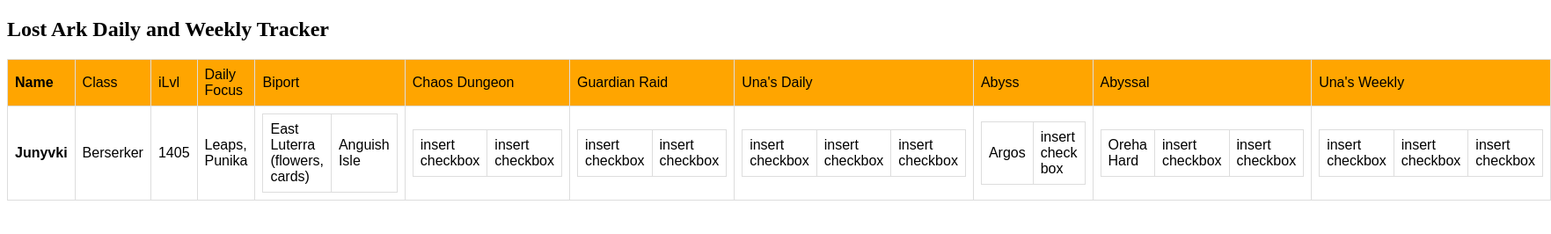
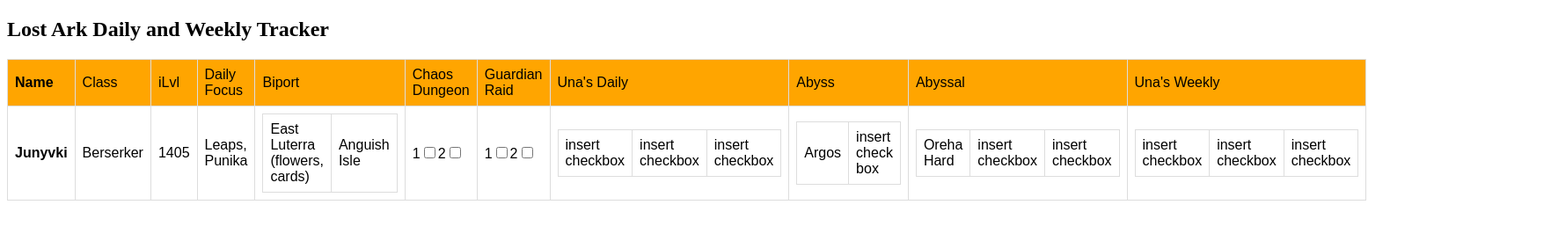
Before and after one commit to maxx-808/LostArkDailyWeeklyTracker, a plain HTML site: page index.html in a window 1280 px wide. Shown: the whole page at 88% size, 1763 px wide, since content can reach past the window. Drawn offline with Linux system fonts and the light colour scheme.

Commit message:
started inserting check boxes

```diff
--- a/index.html
+++ b/index.html
@@ -39,17 +39,22 @@
                 <td>
                     <table>
                         <tr>
-                            <td>insert checkbox</td>
-                            <td>insert checkbox</td>
+                            <label for="chaosDungeon1">1</label>
+                            <input type="checkbox" id="chaosDungeon1" class="chaosDungeonCheck" name="chaos dungeon 1">
+                            <label for="chaosDungeon2">2</label>
+                            <input type="checkbox" id="chaosDungeon2" class="chaosDungeonCheck" name="chaos dungeon 2">
                         </tr>
                     </table>
                 </td>
                 <td>
                     <table>
                         <tr>
-                            <td>insert checkbox</td>
-                            <td>insert checkbox</td>
-                        </tr>
+                            <label for="guardianRaid1">1</label>
+                            <input type="checkbox" id="guardianRaid1" class="guardianRaidCheck"
+                                name="guardian raid 1"></input>
+                            <label for="guardianRaid2">2</label>
+                            <input type="checkbox" id="guardianRaid2" class="guardianRaidCheck"
+                                name="guardian raid 2"></input>
                     </table>
                 </td>
                 <td>
```
